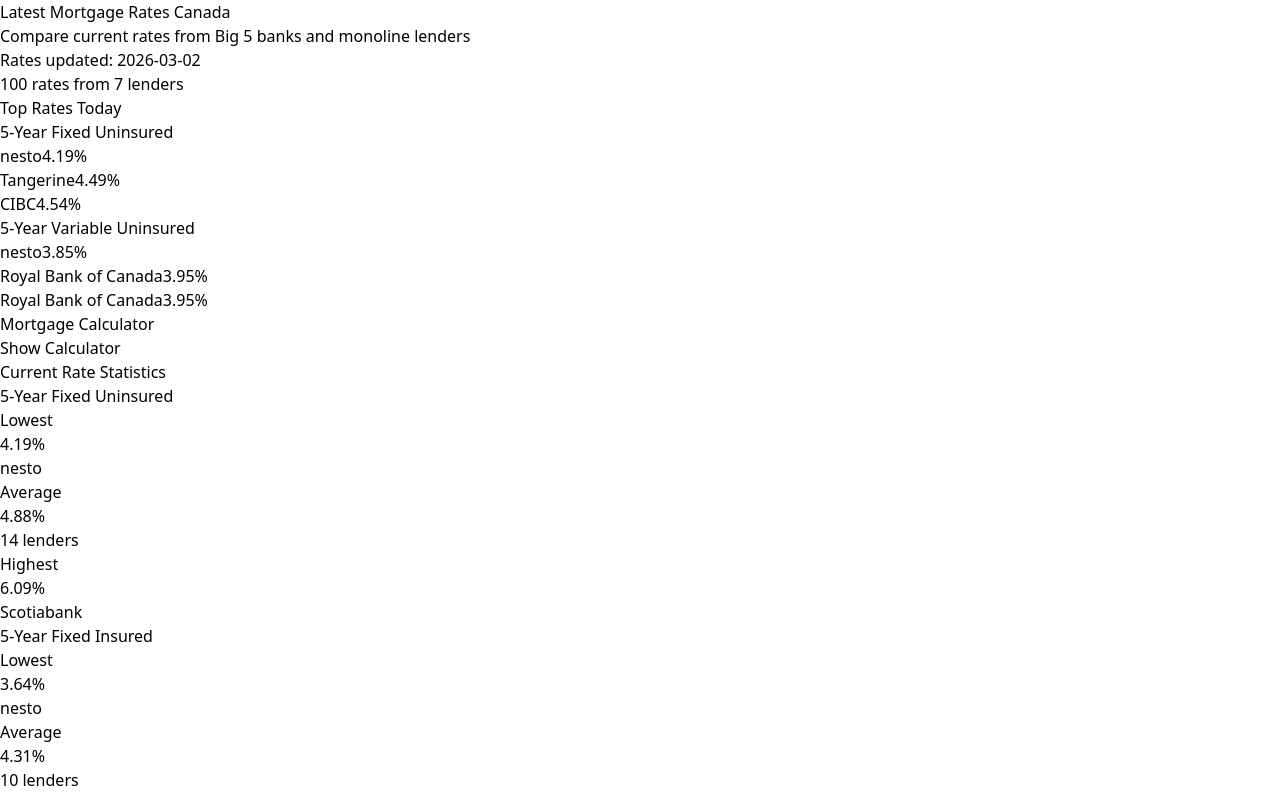
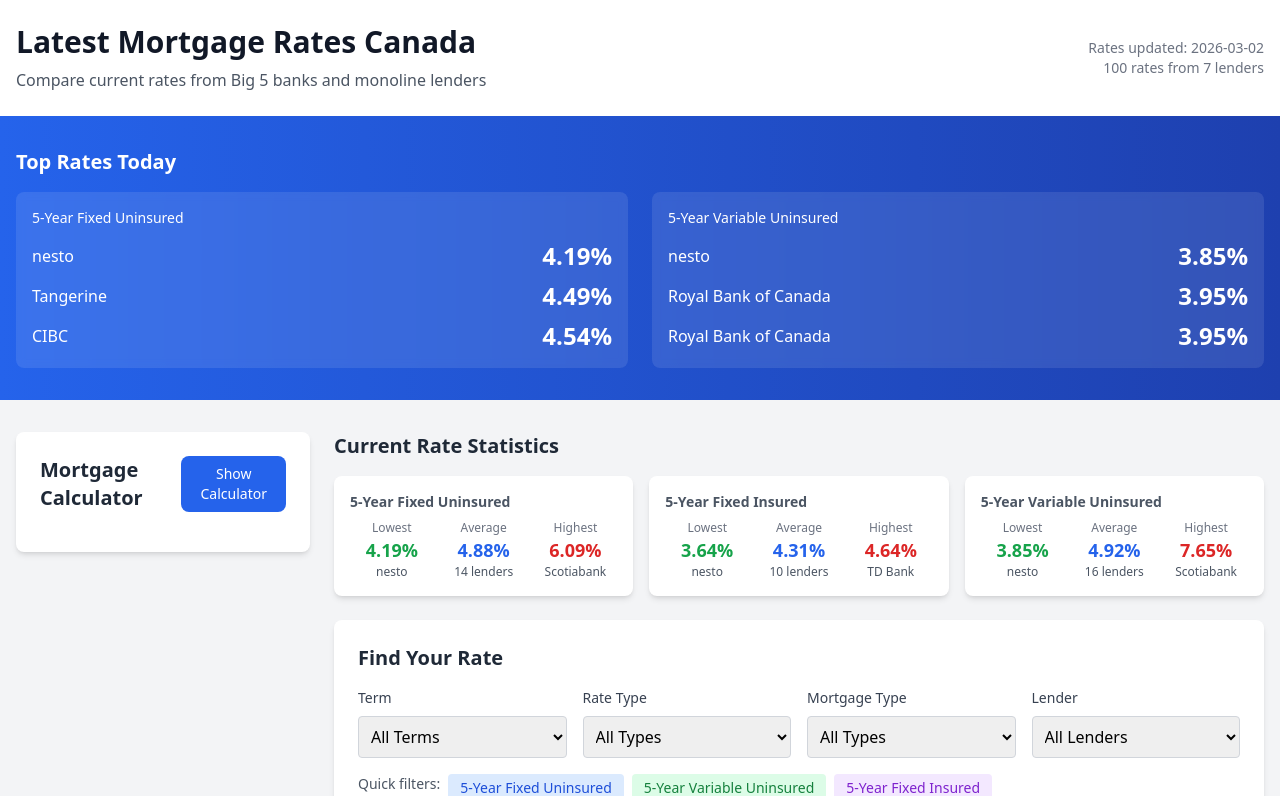
Before and after one commit to drewbotcarrothers/latestmortgagerates, a Next.js app: page / in a window 1280 px wide. Shown: the top 796 px of the page. Built offline with nearby package versions, Linux system fonts and the light colour scheme.

Commit message:
Add Tailwind and PostCSS config for CSS compilation

```diff
--- /dev/null
+++ b/postcss.config.js
@@ -0,0 +1,6 @@
+module.exports = {
+  plugins: {
+    tailwindcss: {},
+    autoprefixer: {},
+  },
+}
--- /dev/null
+++ b/tailwind.config.ts
@@ -0,0 +1,15 @@
+import type { Config } from "tailwindcss";
+
+const config: Config = {
+  content: [
+    "./pages/**/*.{js,ts,jsx,tsx,mdx}",
+    "./components/**/*.{js,ts,jsx,tsx,mdx}",
+    "./app/**/*.{js,ts,jsx,tsx,mdx}",
+  ],
+  theme: {
+    extend: {},
+  },
+  plugins: [],
+};
+
+export default config;
```
